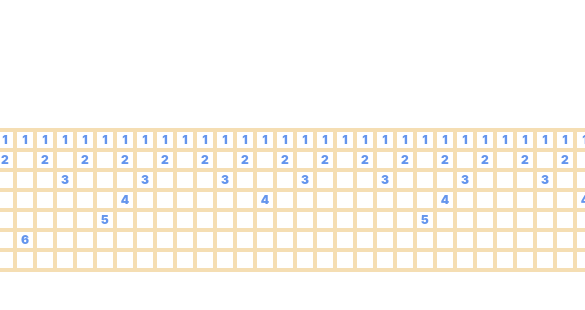
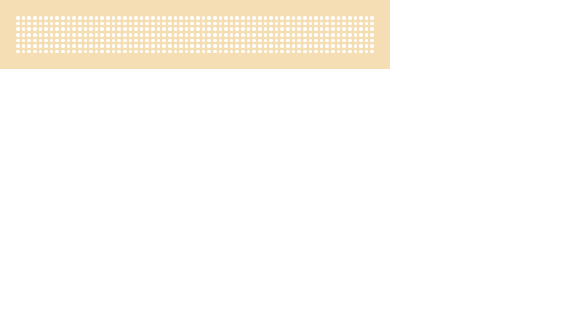
Before and after one commit to j-panasiuk/spaced-repetition, a React (Vite) app: page / in a window 390 px wide. Shown: the top 310 px of the page, 585 px wide, since content can reach past the window. Built offline with nearby package versions, Linux system fonts and the light colour scheme.

Commit message:
Add responsive grid styles

```diff
--- a/src/App.css
+++ b/src/App.css
@@ -25,21 +25,26 @@ main {
   display: flex;
   align-items: flex-start;
   justify-content: center;
-  padding-top: 8rem;
 }
 
 .Grid {
   --grid-rows: unset; /* set using `style` property */
   --grid-cols: unset; /* set using `style` property */
-  --grid-spacing: 0.25rem;
-  --grid-cell-size: 1rem;
+  --grid-padding: 1rem;
+  --grid-spacing: 0.125rem;
+  --grid-cell-template: 1fr;
 
+  --grid-total-padding: calc(2 * var(--grid-padding));
+  --grid-total-spacing: calc((var(--grid-cols) - 1) * var(--grid-spacing));
+  --grid-total-available-space: calc(100vw - var(--grid-total-padding) - var(--grid-total-spacing));
+  --grid-cell-size: calc(var(--grid-total-available-space) / var(--grid-cols));
+
+  display: grid;
+  padding: var(--grid-padding);
+  gap: var(--grid-spacing);
+  grid-template-columns: repeat(var(--grid-cols), var(--grid-cell-template));
+  grid-template-rows: repeat(var(--grid-rows), var(--grid-cell-template));
   background: wheat;
-  display: grid;
-  padding: var(--grid-spacing);
-  gap: var(--grid-spacing);
-  grid-template-columns: repeat(var(--grid-cols), var(--grid-cell-size));
-  grid-template-rows: repeat(var(--grid-rows), var(--grid-cell-size));
 }
 
 .GridRow {
@@ -47,11 +52,23 @@ main {
 }
 
 .GridCell {
-  background: white;
+  aspect-ratio: 1 / 1;
+  width: var(--grid-cell-size);
+  overflow: hidden;
+  user-select: none;
   display: flex;
   align-items: center;
   justify-content: center;
   font-size: 0.75rem;
   font-weight: 900;
+  background: white;
   color: cornflowerblue;
 }
+
+@media screen and (max-width: 800px) {
+  .GridCell {
+    border-radius: 50%;
+    font-size: 0;
+    color: transparent;
+  }
+}
```
